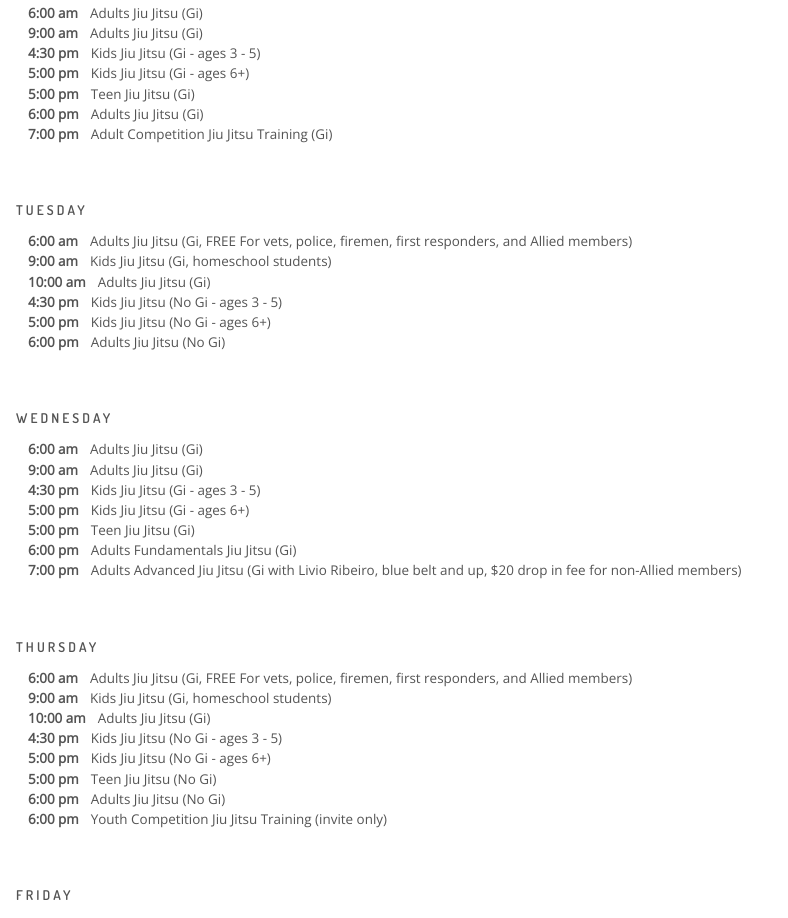
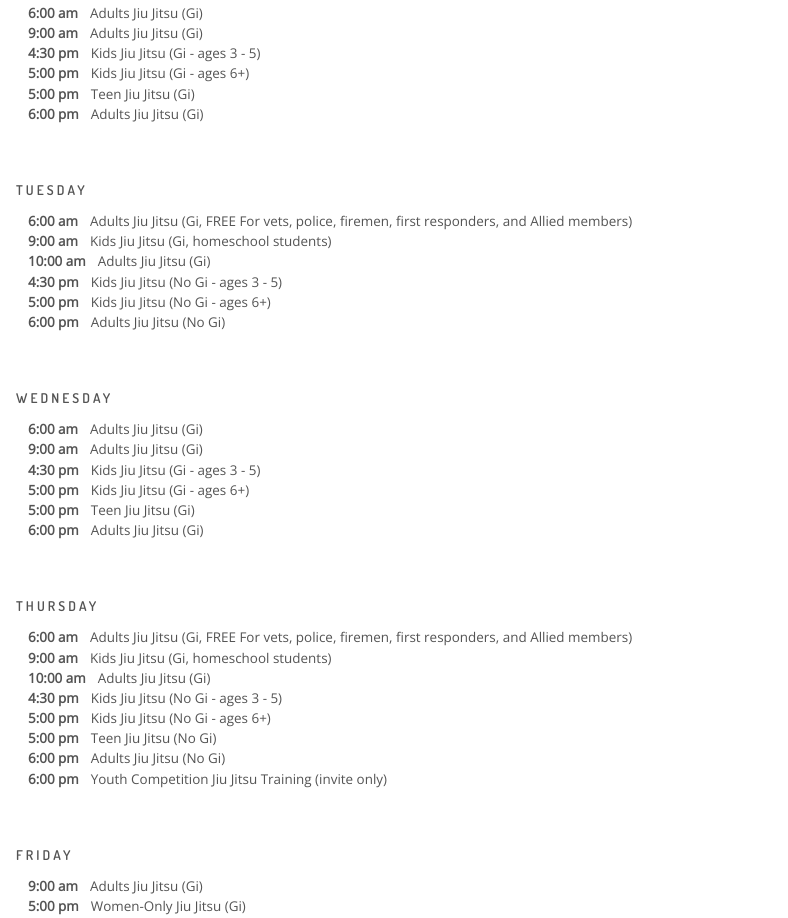
Before and after one commit to shannonhorn/AlliedJiuJitsu, a Next.js app: page /schedule in a window 1280 px wide. Shown: the part 2520-3438 px from the top of the page, without its empty margins (0-788 px from the left). Built offline with nearby package versions, Linux system fonts and the light colour scheme.

Commit message:
schedule update

```diff
--- a/pages/schedule.js
+++ b/pages/schedule.js
@@ -362,12 +362,12 @@ const Schedule = () => {
                     Adults Jiu Jitsu (Gi)
                   </span>
                 </li>
-                <li>
+                {/* <li>
                   <span className={styles.schedule_heading}>7:00 pm</span>
                   <span className={styles.schedule_name}>
                     Adult Competition Jiu Jitsu Training (Gi)
                   </span>
-                </li>
+                </li> */}
               </ul>
             </section>
             <section>
@@ -452,16 +452,16 @@ const Schedule = () => {
                 <li>
                   <span className={styles.schedule_heading}>6:00 pm</span>
                   <span className={styles.schedule_name}>
-                    Adults Fundamentals Jiu Jitsu (Gi)
+                    Adults Jiu Jitsu (Gi)
                   </span>
                 </li>
-                <li>
+                {/* <li>
                   <span className={styles.schedule_heading}>7:00 pm</span>
                   <span className={styles.schedule_name}>
                     Adults Advanced Jiu Jitsu (Gi with Livio Ribeiro, blue belt
                     and up, $20 drop in fee for non-Allied members)
                   </span>
-                </li>
+                </li> */}
               </ul>
             </section>
             <section>
```
